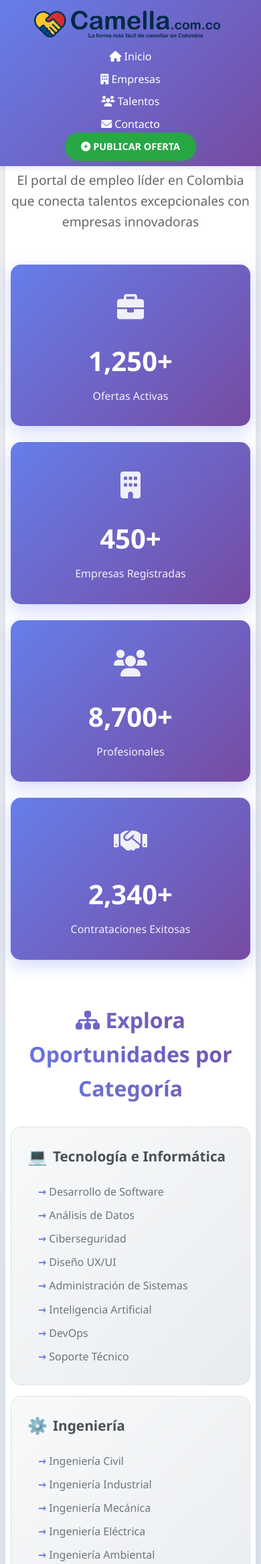
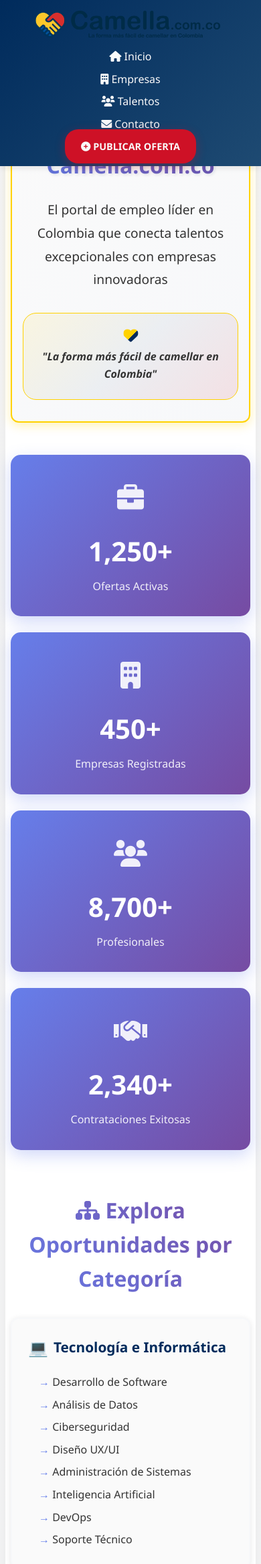
Before and after one commit to jmqp7373/camella, a PHP site: page /index.php?view=colors in a window 390 px wide. Shown: the top 2335 px of the page at 67% size. Run offline with PHP 8.4, Linux system fonts and the light colour scheme.

Commit message:
Implementar paleta de colores oficial inspirada en la bandera de Colombia
 NUEVA IDENTIDAD VISUAL CAMELLA.COM.CO:

 Nuevo archivo colors.css:
- Variables CSS con colores de bandera colombiana
- Amarillo (#FFD200), Azul (#002B5C), Rojo (#CE1126)
- Gradientes corporativos y utilidades de colores
- Sombras personalizadas con identidad de marca
- Soporte para modo oscuro

 Actualización completa de style.css:
- Aplicación global de nuevas variables de color
- Header con gradiente azul corporativo
- Navegación con hover amarillo/azul
- Botones con identidad colombiana
- Tarjetas con bordes y sombras de marca
- Footer con colores corporativos

 Mejoras en home.php:
- Lema 'La forma más fácil de camellar en Colombia'
- Corazón animado con colores 50% amarillo, 25% azul, 25% rojo
- Hero section con identidad colombiana
- Aplicación de clases de color específicas

 Integración en header.php:
- Vinculación de colors.css antes de style.css
- Carga optimizada de estilos

 Características implementadas:
- Transiciones suaves con variables personalizadas
- Animaciones de heartbeat para corazón
- Responsive design con identidad colombiana
- Utilidades de color reutilizables
- Sistema de espaciado consistente

 Deploy automático activado para aplicar cambios en producción

```diff
--- /dev/null
+++ b/assets/css/colors.css
@@ -0,0 +1,197 @@
+/* ========================================
+   PALETA DE COLORES OFICIAL - CAMELLA.COM.CO
+   Inspirada en la bandera de Colombia
+   ======================================== */
+
+:root {
+  /* Colores principales - Bandera de Colombia */
+  --color-amarillo: #FFD200;   /* Amarillo bandera - energía y optimismo */
+  --color-azul: #002B5C;       /* Azul bandera oscuro - confianza y estabilidad */
+  --color-rojo: #CE1126;       /* Rojo bandera - acción y pasión */
+  --color-blanco: #FAFAFA;     /* Fondo claro y limpio */
+  --color-gris: #333333;       /* Texto secundario o lema */
+
+  /* Variaciones de amarillo */
+  --amarillo-claro: #FFF066;
+  --amarillo-oscuro: #E6BD00;
+  --amarillo-hover: #F4C430;
+
+  /* Variaciones de azul */
+  --azul-claro: #1E4A72;
+  --azul-medio: #0F3A5F;
+  --azul-hover: #003D73;
+
+  /* Variaciones de rojo */
+  --rojo-claro: #E53E3E;
+  --rojo-oscuro: #B91C1C;
+  --rojo-hover: #DC143C;
+
+  /* Grises complementarios */
+  --gris-claro: #F7F8FA;
+  --gris-medio: #6B7280;
+  --gris-oscuro: #1F2937;
+
+  /* Colores de estado */
+  --success: #10B981;    /* Verde éxito */
+  --warning: var(--color-amarillo);  /* Amarillo advertencia */
+  --error: var(--color-rojo);        /* Rojo error */
+  --info: var(--color-azul);         /* Azul información */
+
+  /* Gradientes corporativos */
+  --gradiente-principal: linear-gradient(135deg, var(--color-amarillo) 0%, var(--color-azul) 50%, var(--color-rojo) 100%);
+  --gradiente-header: linear-gradient(135deg, var(--color-azul) 0%, var(--azul-claro) 100%);
+  --gradiente-fondo: linear-gradient(135deg, var(--color-blanco) 0%, var(--gris-claro) 100%);
+
+  /* Sombras con colores de marca */
+  --sombra-amarillo: 0 4px 15px rgba(255, 210, 0, 0.3);
+  --sombra-azul: 0 4px 15px rgba(0, 43, 92, 0.3);
+  --sombra-rojo: 0 4px 15px rgba(206, 17, 38, 0.3);
+  --sombra-suave: 0 2px 10px rgba(0, 0, 0, 0.1);
+
+  /* Tipografía */
+  --font-principal: 'Segoe UI', 'Roboto', 'Oxygen', 'Ubuntu', 'Cantarell', sans-serif;
+  --font-secundaria: 'Georgia', 'Times New Roman', serif;
+
+  /* Espaciados consistentes */
+  --spacing-xs: 0.25rem;
+  --spacing-sm: 0.5rem;
+  --spacing-md: 1rem;
+  --spacing-lg: 1.5rem;
+  --spacing-xl: 2rem;
+  --spacing-xxl: 3rem;
+
+  /* Border radius */
+  --border-radius-sm: 4px;
+  --border-radius-md: 8px;
+  --border-radius-lg: 12px;
+  --border-radius-xl: 20px;
+  --border-radius-full: 50%;
+
+  /* Transiciones */
+  --transition-fast: 0.15s ease;
+  --transition-normal: 0.3s ease;
+  --transition-slow: 0.5s ease;
+}
+
+/* ========================================
+   UTILIDADES DE COLORES
+   ======================================== */
+
+/* Colores de texto */
+.text-amarillo { color: var(--color-amarillo) !important; }
+.text-azul { color: var(--color-azul) !important; }
+.text-rojo { color: var(--color-rojo) !important; }
+.text-gris { color: var(--color-gris) !important; }
+.text-blanco { color: var(--color-blanco) !important; }
+
+/* Colores de fondo */
+.bg-amarillo { background-color: var(--color-amarillo) !important; }
+.bg-azul { background-color: var(--color-azul) !important; }
+.bg-rojo { background-color: var(--color-rojo) !important; }
+.bg-gris { background-color: var(--color-gris) !important; }
+.bg-blanco { background-color: var(--color-blanco) !important; }
+
+/* Gradientes */
+.bg-gradiente-principal { background: var(--gradiente-principal) !important; }
+.bg-gradiente-header { background: var(--gradiente-header) !important; }
+.bg-gradiente-fondo { background: var(--gradiente-fondo) !important; }
+
+/* Bordes */
+.border-amarillo { border-color: var(--color-amarillo) !important; }
+.border-azul { border-color: var(--color-azul) !important; }
+.border-rojo { border-color: var(--color-rojo) !important; }
+
+/* Sombras */
+.shadow-amarillo { box-shadow: var(--sombra-amarillo) !important; }
+.shadow-azul { box-shadow: var(--sombra-azul) !important; }
+.shadow-rojo { box-shadow: var(--sombra-rojo) !important; }
+.shadow-suave { box-shadow: var(--sombra-suave) !important; }
+
+/* ========================================
+   COMPONENTES ESPECÍFICOS
+   ======================================== */
+
+/* Logo con colores de bandera */
+.logo-colombia {
+  background: var(--gradiente-principal);
+  -webkit-background-clip: text;
+  background-clip: text;
+  -webkit-text-fill-color: transparent;
+  font-weight: bold;
+}
+
+/* Corazón con colores proporcionales */
+.heart-colombia {
+  background: linear-gradient(
+    135deg,
+    var(--color-amarillo) 0% 50%,
+    var(--color-azul) 50% 75%,
+    var(--color-rojo) 75% 100%
+  );
+  -webkit-background-clip: text;
+  background-clip: text;
+  -webkit-text-fill-color: transparent;
+}
+
+/* Botones con identidad colombiana */
+.btn-colombia {
+  background: var(--gradiente-principal);
+  color: white;
+  border: none;
+  padding: var(--spacing-md) var(--spacing-lg);
+  border-radius: var(--border-radius-lg);
+  font-weight: 600;
+  transition: var(--transition-normal);
+  text-decoration: none;
+  display: inline-block;
+  cursor: pointer;
+}
+
+.btn-colombia:hover {
+  transform: translateY(-2px);
+  box-shadow: var(--sombra-amarillo);
+}
+
+/* Tarjetas con esquema de colores */
+.card-colombia {
+  background: var(--color-blanco);
+  border: 1px solid var(--gris-claro);
+  border-radius: var(--border-radius-lg);
+  box-shadow: var(--sombra-suave);
+  transition: var(--transition-normal);
+}
+
+.card-colombia:hover {
+  border-color: var(--color-amarillo);
+  box-shadow: var(--sombra-amarillo);
+}
+
+/* Enlaces con colores de marca */
+.link-colombia {
+  color: var(--color-azul);
+  text-decoration: none;
+  transition: var(--transition-fast);
+}
+
+.link-colombia:hover {
+  color: var(--color-rojo);
+}
+
+/* Texto del lema */
+.lema-camella {
+  color: var(--color-gris);
+  font-style: italic;
+  font-size: 0.95em;
+}
+
+/* ========================================
+   MODO OSCURO (OPCIONAL)
+   ======================================== */
+@media (prefers-color-scheme: dark) {
+  :root {
+    --color-blanco: #1a1a1a;
+    --gris-claro: #2d2d2d;
+    --color-gris: #e5e5e5;
+    --gradiente-fondo: linear-gradient(135deg, #1a1a1a 0%, #2d2d2d 100%);
+  }
+}
--- a/assets/css/style.css
+++ b/assets/css/style.css
@@ -9,10 +9,10 @@
 }
 
 body {
-    font-family: 'Segoe UI', Tahoma, Geneva, Verdana, sans-serif;
+    font-family: var(--font-principal);
     line-height: 1.6;
-    color: #333;
-    background: linear-gradient(135deg, #f5f7fa 0%, #c3cfe2 100%);
+    color: var(--color-azul);
+    background: var(--gradiente-fondo);
     min-height: 100vh;
     padding-top: 80px; /* Espacio para header fijo */
 }
@@ -25,8 +25,8 @@ body {
     top: 0;
     left: 0;
     right: 0;
-    background: linear-gradient(135deg, #667eea 0%, #764ba2 100%);
-    box-shadow: 0 2px 10px rgba(0,0,0,0.1);
+    background: var(--gradiente-header);
+    box-shadow: var(--sombra-suave);
     z-index: 1000;
     padding: 0;
 }
@@ -43,10 +43,15 @@ body {
 .logo {
     display: flex;
     align-items: center;
-    color: white;
+    color: var(--color-blanco);
     text-decoration: none;
     font-size: 1.5rem;
     font-weight: bold;
+    transition: var(--transition-normal);
+}
+
+.logo:hover {
+    transform: translateY(-1px);
 }
 
 .logo img {
@@ -71,39 +76,43 @@ body {
 }
 
 .nav-links a {
-    color: white;
+    color: var(--color-blanco);
     text-decoration: none;
-    padding: 0.5rem 1rem;
-    border-radius: 5px;
-    transition: all 0.3s ease;
+    padding: var(--spacing-sm) var(--spacing-md);
+    border-radius: var(--border-radius-md);
+    transition: var(--transition-normal);
     font-weight: 500;
 }
 
 .nav-links a:hover {
-    background: rgba(255,255,255,0.2);
+    background: var(--color-amarillo);
+    color: var(--color-azul);
     transform: translateY(-2px);
+    box-shadow: var(--sombra-amarillo);
 }
 
 .nav-links a.active {
-    background: rgba(255,255,255,0.3);
+    background: var(--color-amarillo);
+    color: var(--color-azul);
     font-weight: bold;
 }
 
 .btn-publicar {
-    background: #28a745 !important;
-    color: white !important;
-    padding: 0.7rem 1.5rem !important;
-    border-radius: 25px !important;
+    background: var(--color-rojo) !important;
+    color: var(--color-blanco) !important;
+    padding: var(--spacing-md) var(--spacing-lg) !important;
+    border-radius: var(--border-radius-xl) !important;
     font-weight: bold !important;
-    box-shadow: 0 3px 10px rgba(40,167,69,0.3);
+    box-shadow: var(--sombra-rojo);
     text-transform: uppercase;
     font-size: 0.9rem;
+    transition: var(--transition-normal);
 }
 
 .btn-publicar:hover {
-    background: #218838 !important;
+    background: var(--rojo-oscuro) !important;
     transform: translateY(-3px) !important;
-    box-shadow: 0 5px 15px rgba(40,167,69,0.4);
+    box-shadow: var(--sombra-rojo);
 }
 
 /* ========================================
@@ -149,32 +158,35 @@ body {
 }
 
 .category-card {
-    background: linear-gradient(135deg, #f8f9fa 0%, #e9ecef 100%);
-    border-radius: 15px;
-    padding: 1.5rem;
-    border: 1px solid #dee2e6;
-    transition: all 0.3s ease;
+    background: var(--color-blanco);
+    border-radius: var(--border-radius-lg);
+    padding: var(--spacing-lg);
+    border: 2px solid var(--gris-claro);
+    transition: var(--transition-normal);
     cursor: pointer;
+    box-shadow: var(--sombra-suave);
 }
 
 .category-card:hover {
     transform: translateY(-5px);
-    box-shadow: 0 10px 25px rgba(0,0,0,0.15);
-    border-color: #667eea;
+    box-shadow: var(--sombra-amarillo);
+    border-color: var(--color-amarillo);
+    background: linear-gradient(135deg, var(--color-blanco) 0%, var(--gris-claro) 100%);
 }
 
 .category-title {
-    color: #495057;
+    color: var(--color-azul);
     font-size: 1.3rem;
-    margin-bottom: 1rem;
+    margin-bottom: var(--spacing-md);
     font-weight: bold;
     display: flex;
     align-items: center;
-    gap: 0.5rem;
+    gap: var(--spacing-sm);
 }
 
 .category-icon {
     font-size: 1.5rem;
+    color: var(--color-amarillo);
 }
 
 .subcategories {
@@ -183,10 +195,15 @@ body {
 }
 
 .subcategories li {
-    padding: 0.3rem 0;
-    color: #6c757d;
-    transition: color 0.2s ease;
+    padding: var(--spacing-xs) 0;
+    color: var(--color-gris);
+    transition: var(--transition-fast);
     cursor: pointer;
+}
+
+.subcategories li:hover {
+    color: var(--color-rojo);
+    padding-left: var(--spacing-sm);
 }
 
 .subcategories li:hover {
@@ -466,3 +488,162 @@ body {
     0% { background-position: 200% 0; }
     100% { background-position: -200% 0; }
 }
+
+/* ========================================
+   ESTILOS ESPECÍFICOS CAMELLA COLOMBIA
+   ======================================== */
+
+/* Hero Section con identidad colombiana */
+.home-hero {
+    text-align: center;
+    padding: var(--spacing-xxl) var(--spacing-lg);
+    background: var(--gradiente-fondo);
+    border-radius: var(--border-radius-lg);
+    margin-bottom: var(--spacing-xxl);
+    border: 2px solid var(--color-amarillo);
+    box-shadow: var(--sombra-amarillo);
+}
+
+.page-title {
+    font-size: 2.5rem;
+    font-weight: bold;
+    margin-bottom: var(--spacing-lg);
+    text-shadow: 2px 2px 4px rgba(0, 43, 92, 0.1);
+}
+
+.page-subtitle {
+    font-size: 1.2rem;
+    color: var(--color-gris);
+    margin-bottom: var(--spacing-lg);
+    line-height: 1.8;
+    max-width: 800px;
+    margin-left: auto;
+    margin-right: auto;
+}
+
+/* Contenedor del lema */
+.lema-container {
+    margin-top: var(--spacing-xl);
+    padding: var(--spacing-lg);
+    background: linear-gradient(135deg,
+        rgba(255, 210, 0, 0.1) 0%,
+        rgba(0, 43, 92, 0.05) 50%,
+        rgba(206, 17, 38, 0.1) 100%
+    );
+    border-radius: var(--border-radius-xl);
+    border: 1px solid var(--color-amarillo);
+}
+
+.lema-camella {
+    font-size: 1.1rem;
+    font-style: italic;
+    font-weight: 600;
+    color: var(--color-gris);
+    margin: 0;
+    display: flex;
+    align-items: center;
+    justify-content: center;
+    gap: var(--spacing-sm);
+}
+
+/* Corazón con colores de Colombia (50% amarillo, 25% azul, 25% rojo) */
+.heart-colombia {
+    font-size: 1.5rem;
+    background: linear-gradient(
+        135deg,
+        var(--color-amarillo) 0% 50%,
+        var(--color-azul) 50% 75%,
+        var(--color-rojo) 75% 100%
+    );
+    -webkit-background-clip: text;
+    background-clip: text;
+    -webkit-text-fill-color: transparent;
+    animation: heartbeat 2s ease-in-out infinite;
+}
+
+@keyframes heartbeat {
+    0%, 100% { transform: scale(1); }
+    50% { transform: scale(1.1); }
+}
+
+/* Texto principal con colores corporativos */
+.text-camella-principal {
+    background: var(--gradiente-principal);
+    -webkit-background-clip: text;
+    background-clip: text;
+    -webkit-text-fill-color: transparent;
+    font-weight: bold;
+}
+
+/* Tarjetas con identidad colombiana */
+.card-colombia-enhanced {
+    background: var(--color-blanco);
+    border: 2px solid transparent;
+    border-radius: var(--border-radius-lg);
+    padding: var(--spacing-lg);
+    box-shadow: var(--sombra-suave);
+    transition: var(--transition-normal);
+    position: relative;
+    overflow: hidden;
+}
+
+.card-colombia-enhanced::before {
+    content: '';
+    position: absolute;
+    top: 0;
+    left: 0;
+    right: 0;
+    height: 4px;
+    background: var(--gradiente-principal);
+}
+
+.card-colombia-enhanced:hover {
+    border-color: var(--color-amarillo);
+    box-shadow: var(--sombra-amarillo);
+    transform: translateY(-3px);
+}
+
+/* Botón principal Camella */
+.btn-camella-principal {
+    background: var(--gradiente-principal);
+    color: var(--color-blanco);
+    border: none;
+    padding: var(--spacing-lg) var(--spacing-xl);
+    border-radius: var(--border-radius-xl);
+    font-weight: bold;
+    font-size: 1.1rem;
+    text-transform: uppercase;
+    letter-spacing: 1px;
+    transition: var(--transition-normal);
+    box-shadow: var(--sombra-amarillo);
+    text-decoration: none;
+    display: inline-flex;
+    align-items: center;
+    gap: var(--spacing-sm);
+}
+
+.btn-camella-principal:hover {
+    transform: translateY(-3px) scale(1.05);
+    box-shadow: 0 8px 25px rgba(255, 210, 0, 0.4);
+}
+
+/* Responsive para elementos colombianos */
+@media (max-width: 768px) {
+    .lema-camella {
+        flex-direction: column;
+        gap: var(--spacing-sm);
+        font-size: 1rem;
+    }
+
+    .heart-colombia {
+        font-size: 1.3rem;
+    }
+
+    .page-title {
+        font-size: 2rem;
+    }
+
+    .home-hero {
+        padding: var(--spacing-xl) var(--spacing-md);
+    }
+}
--- a/partials/header.php
+++ b/partials/header.php
@@ -11,6 +11,9 @@
 
     <!-- Favicon -->
     <link rel="icon" type="image/x-icon" href="favicon.ico">
+
+    <!-- Paleta de Colores Oficial -->
+    <link rel="stylesheet" href="assets/css/colors.css">
 
     <!-- CSS Principal -->
     <link rel="stylesheet" href="assets/css/style.css">
--- a/views/home.php
+++ b/views/home.php
@@ -3,13 +3,21 @@ $pageTitle = "Inicio";
 ?>
 
 <div class="home-hero">
-    <h1 class="page-title">
+    <h1 class="page-title text-azul">
         <i class="fas fa-briefcase"></i>
         Bienvenido a Camella.com.co
     </h1>
     <p class="page-subtitle">
         El portal de empleo líder en Colombia que conecta talentos excepcionales con empresas innovadoras
     </p>
+
+    <!-- Lema con corazón colombiano -->
+    <div class="lema-container">
+        <p class="lema-camella">
+            <i class="fas fa-heart heart-colombia"></i>
+            "La forma más fácil de camellar en Colombia"
+        </p>
+    </div>
 </div>
 
 <!-- Estadísticas del portal -->
```
Also changed, not shown: other parts of assets/css/style.css (+29 -24 lines).
